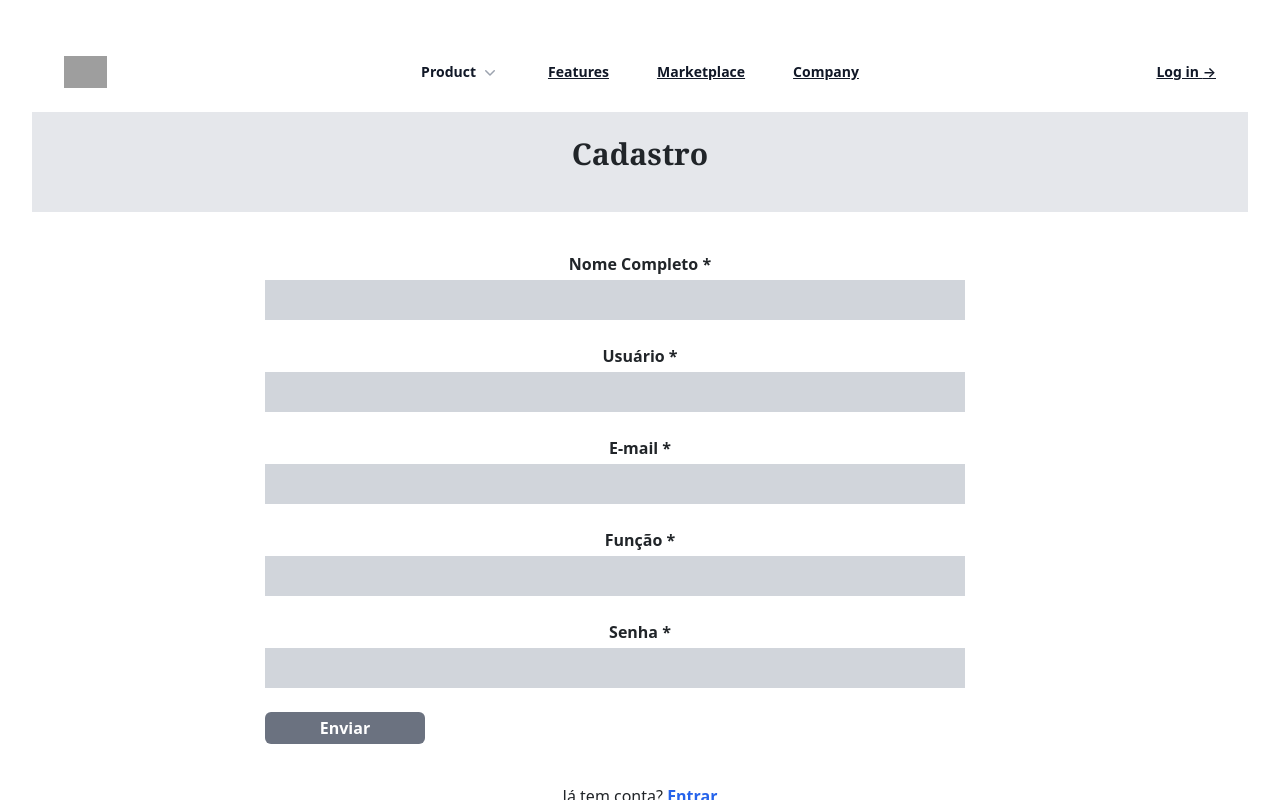
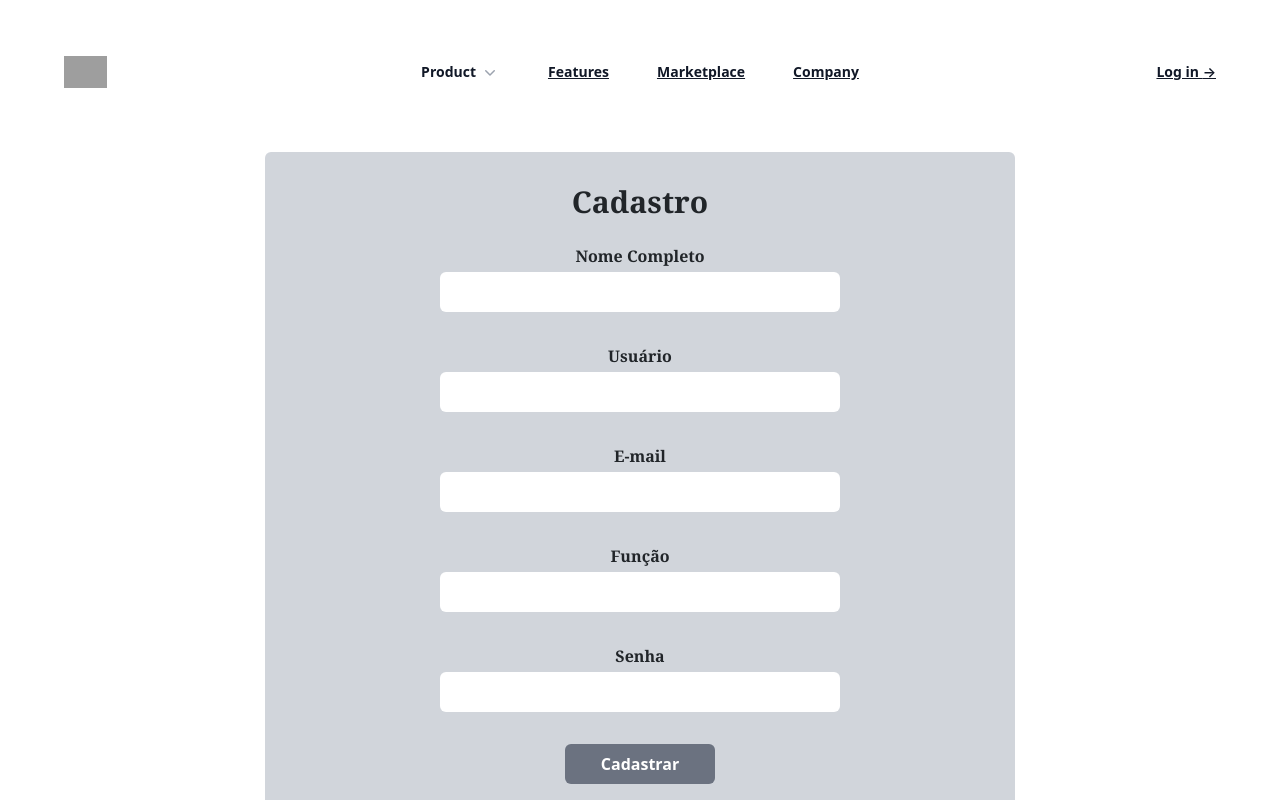
Before and after one commit to Brafios/ProjetoGT10_FrontEnd, a React (Vite) app in the folder frontEnd_GT/: page /register in a window 1280 px wide. Shown: the top 800 px of the page. Built offline with nearby package versions, Linux system fonts and the light colour scheme; grey boxes are pictures that could not be loaded; a web font is replaced by a local one.

Commit message:
atualizando cadastro

```diff
--- a/frontEnd_GT/src/pages/Register.jsx
+++ b/frontEnd_GT/src/pages/Register.jsx
@@ -5,59 +5,43 @@ export default function Register() {
   return (
     <>
       <main className="bg-white min-h-screen flex flex-col justify-between font-sans">
-    <div>
-      <div className="bg-gray-200 py-6">
-          <h1 className="text-3xl font-bold font-serif mb-3 text-center">Cadastro</h1>
-        </div>
 
+        <div className="flex flex-col justify-center items-center flex-1 py-10 bg-white">
+          <div className="flex flex-col justify-center items-center w-[750px] bg-gray-300 p-8 rounded">
+            <h1 className="text-3xl text-center font-bold font-serif mb-6">Cadastro</h1>
 
-        <div className="flex-1 px-4 py-10">
-          <div className="w-[750px] mx-auto">
-            <form className="flex flex-col gap-6">
+            <form className="flex flex-col w-[400px] gap-4">
               {[
-
-                { label: "Nome Completo", type: "text"  },
+                { label: "Nome Completo", type: "text" },
                 { label: "Usuário", type: "text" },
                 { label: "E-mail", type: "email" },
                 { label: "Função", type: "text" },
                 { label: "Senha", type: "password" },
-
               ].map((field, index) => (
-
                 <div key={index}>
-
-                  <label className="text-font-serif  font-semibold  block mb-1">{field.label} * </label>
+                  <label className="font-serif font-semibold mb-1 block">{field.label}</label>
                   <input
                     type={field.type}
                     required
-                    className="bg-gray-300 text-black placeholder:text-gray-600 w-[700px] h-[40px] block px-3"
+                    className="bg-white text-center h-10 mb-2 rounded w-full"
                   />
                 </div>
               ))}
 
-
-
               <button
                 type="submit"
-                className="bg-gray-500 text-white font-bold rounded-md mb-2 w-40 h-8 hover:bg-gray-800"
+                className="bg-gray-500 text-white font-bold rounded-md w-[150px] h-10 self-center"
               >
-                Enviar
+                Cadastrar
               </button>
 
-
-              <p className=" text-center mt-2  ">
-                Já tem conta?{' '}
-                <Link to="/" className="text-blue-600 underline font-bold">
-                  Entrar
-                </Link>
+              <p className="mt-4 text-center">
+                Já tem conta? <Link to="/" className="font-bold text-blue-600">Entrar</Link>
               </p>
             </form>
           </div>
         </div>
 
-    </div>
-
-
       </main>
     </>
   );
```
